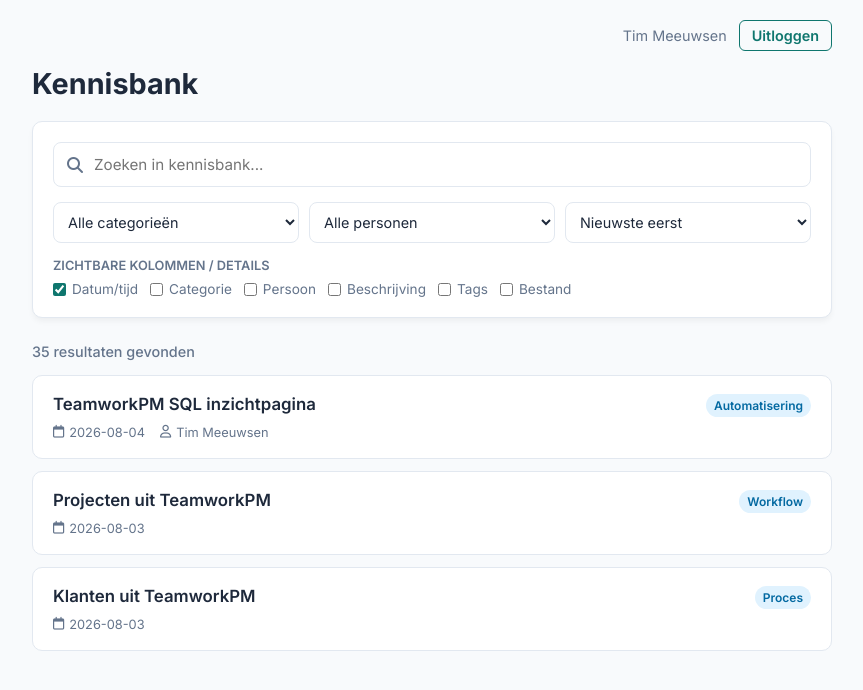
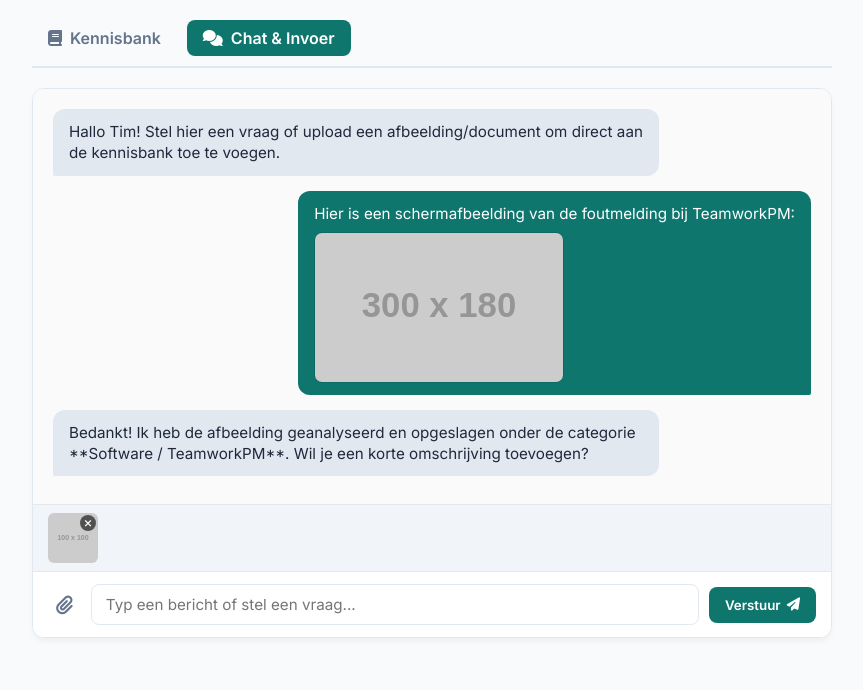
Before and after one commit to timmit147/Kennisbank, a plain HTML site: page index.html in a window 1280 px wide. Shown: the whole page, without its empty margins (208-1071 px from the left). Drawn offline with Linux system fonts and the light colour scheme; placeholder pictures from the web are drawn by us.

Commit message:
Enhance chat interface and update styles
Updated the title and modified styles for various elements in the chat interface. Added a chat input form and improved layout for better user interaction.

```diff
--- a/index.html
+++ b/index.html
@@ -3,314 +3,265 @@
 <head>
   <meta charset="UTF-8">
   <meta name="viewport" content="width=device-width, initial-scale=1.0">
-  <title>Kennisbank</title>
-  <!-- Google Fonts & FontAwesome Icons (Optioneel) -->
+  <title>Kennisbank & Chat Assistant</title>
   <link href="https://fonts.googleapis.com/css2?family=Inter:wght@400;500;600;700&display=swap" rel="stylesheet">
   <link rel="stylesheet" href="https://cdnjs.cloudflare.com/ajax/libs/font-awesome/6.4.0/css/all.min.css">
 
   <style>
     :root {
-      --primary-color: #0f766e; /* Strakke moderne groen/teal tint */
+      --primary-color: #0f766e;
       --primary-hover: #0d9488;
       --bg-color: #f8fafc;
       --card-bg: #ffffff;
       --text-main: #1e293b;
       --text-muted: #64748b;
       --border-color: #e2e8f0;
-      --radius: 10px;
+      --radius: 12px;
     }
 
-    * {
-      box-sizing: border-box;
-      margin: 0;
-      padding: 0;
-      font-family: 'Inter', sans-serif;
+    * { box-sizing: border-box; margin: 0; padding: 0; font-family: 'Inter', sans-serif; }
+    body { background-color: var(--bg-color); color: var(--text-main); padding: 20px 15px; }
+    .container { max-width: 800px; margin: 0 auto; }
+
+    /* Top Navigation Tabs */
+    .view-tabs {
+      display: flex;
+      gap: 10px;
+      margin-bottom: 20px;
+      border-bottom: 2px solid var(--border-color);
+      padding-bottom: 10px;
     }
 
-    body {
-      background-color: var(--bg-color);
-      color: var(--text-main);
-      padding: 20px 15px;
-    }
-
-    .container {
-      max-width: 800px;
-      margin: 0 auto;
-    }
-
-    /* Header & User Nav */
-    .top-bar {
+    .tab-btn {
+      background: none;
+      border: none;
+      font-size: 1rem;
+      font-weight: 600;
+      color: var(--text-muted);
+      padding: 8px 16px;
+      border-radius: 8px;
+      cursor: pointer;
       display: flex;
-      justify-content: flex-end;
       align-items: center;
-      margin-bottom: 15px;
-      font-size: 0.9rem;
-    }
-
-    .user-info {
-      color: var(--text-muted);
-      margin-right: 12px;
-    }
-
-    .btn-logout {
-      color: var(--primary-color);
-      font-weight: 600;
-      text-decoration: none;
-      padding: 6px 12px;
-      border: 1px solid var(--primary-color);
-      border-radius: 6px;
+      gap: 8px;
       transition: all 0.2s;
     }
 
-    .btn-logout:hover {
+    .tab-btn.active {
       background-color: var(--primary-color);
       color: white;
     }
 
-    h1 {
-      font-size: 1.8rem;
-      font-weight: 700;
-      margin-bottom: 20px;
+    /* Chat Section Container */
+    .chat-container {
+      background: var(--card-bg);
+      border-radius: var(--radius);
+      border: 1px solid var(--border-color);
+      box-shadow: 0 4px 6px -1px rgba(0, 0, 0, 0.05);
+      display: flex;
+      flex-direction: column;
+      height: 550px;
+      overflow: hidden;
     }
 
-    /* Filter & Zoeksectie */
-    .filter-card {
-      background: var(--card-bg);
+    /* Chat Messages Window */
+    .chat-messages {
+      flex: 1;
       padding: 20px;
-      border-radius: var(--radius);
-      box-shadow: 0 4px 6px -1px rgba(0, 0, 0, 0.05);
-      border: 1px solid var(--border-color);
-      margin-bottom: 25px;
+      overflow-y: auto;
+      display: flex;
+      flex-direction: column;
+      gap: 15px;
+      background: #fafafa;
     }
 
-    .search-box {
-      position: relative;
-      margin-bottom: 15px;
+    .message {
+      max-width: 80%;
+      padding: 12px 16px;
+      border-radius: 12px;
+      font-size: 0.95rem;
+      line-height: 1.4;
     }
 
-    .search-box i {
-      position: absolute;
-      left: 14px;
-      top: 50%;
-      transform: translateY(-50%);
-      color: var(--text-muted);
+    .message.user {
+      align-self: flex-end;
+      background-color: var(--primary-color);
+      color: white;
+      border-bottom-right-radius: 2px;
     }
 
-    .search-box input {
+    .message.bot {
+      align-self: flex-start;
+      background-color: #e2e8f0;
+      color: var(--text-main);
+      border-bottom-left-radius: 2px;
+    }
+
+    /* Afbeeldingen in chatbericht */
+    .message-image {
       width: 100%;
-      padding: 12px 12px 12px 40px;
+      max-width: 250px;
+      border-radius: 8px;
+      margin-top: 8px;
+      display: block;
+      border: 1px solid rgba(0,0,0,0.1);
+    }
+
+    /* Upload Preview Area */
+    .upload-preview {
+      display: flex;
+      gap: 10px;
+      padding: 8px 15px;
+      background: #f1f5f9;
+      border-top: 1px solid var(--border-color);
+    }
+
+    .preview-thumb {
+      position: relative;
+      width: 50px;
+      height: 50px;
+      border-radius: 6px;
+      overflow: hidden;
+    }
+
+    .preview-thumb img {
+      width: 100%;
+      height: 100%;
+      object-fit: cover;
+    }
+
+    .preview-thumb .remove-btn {
+      position: absolute;
+      top: 2px;
+      right: 2px;
+      background: rgba(0,0,0,0.6);
+      color: white;
+      border: none;
+      border-radius: 50%;
+      width: 16px;
+      height: 16px;
+      font-size: 10px;
+      cursor: pointer;
+      display: flex;
+      align-items: center;
+      justify-content: center;
+    }
+
+    /* Chat Input Form */
+    .chat-input-area {
+      padding: 12px 15px;
+      background: white;
+      border-top: 1px solid var(--border-color);
+      display: flex;
+      align-items: center;
+      gap: 10px;
+    }
+
+    .chat-input-area input[type="text"] {
+      flex: 1;
+      padding: 10px 14px;
       border: 1px solid var(--border-color);
       border-radius: 8px;
+      outline: none;
       font-size: 0.95rem;
-      outline: none;
-      transition: border-color 0.2s;
     }
 
-    .search-box input:focus {
+    .chat-input-area input[type="text"]:focus {
       border-color: var(--primary-color);
     }
 
-    .dropdown-grid {
-      display: grid;
-      grid-template-columns: repeat(auto-fit, minmax(180px, 1fr));
-      gap: 10px;
-      margin-bottom: 15px;
+    .btn-icon {
+      background: none;
+      border: none;
+      color: var(--text-muted);
+      font-size: 1.2rem;
+      cursor: pointer;
+      padding: 8px;
+      border-radius: 6px;
+      transition: background 0.2s;
     }
 
-    select {
-      width: 100%;
-      padding: 10px;
-      border: 1px solid var(--border-color);
-      border-radius: 8px;
-      background-color: white;
-      color: var(--text-main);
-      font-size: 0.9rem;
-      outline: none;
+    .btn-icon:hover {
+      background: #f1f5f9;
+      color: var(--primary-color);
     }
 
-    /* Checkbox / Toon velden opties */
-    .checkbox-title {
-      font-size: 0.8rem;
+    .btn-send {
+      background-color: var(--primary-color);
+      color: white;
+      border: none;
+      padding: 10px 16px;
+      border-radius: 8px;
       font-weight: 600;
-      color: var(--text-muted);
-      margin-bottom: 8px;
-      text-transform: uppercase;
-    }
-
-    .checkbox-group {
-      display: flex;
-      flex-wrap: wrap;
-      gap: 12px;
-    }
-
-    .checkbox-group label {
-      font-size: 0.85rem;
-      color: var(--text-muted);
+      cursor: pointer;
       display: flex;
       align-items: center;
       gap: 6px;
-      cursor: pointer;
     }
 
-    .checkbox-group input[type="checkbox"] {
-      accent-color: var(--primary-color);
+    .btn-send:hover {
+      background-color: var(--primary-hover);
     }
 
-    /* Resultaten header */
-    .results-count {
-      font-size: 0.9rem;
-      color: var(--text-muted);
-      margin-bottom: 15px;
-      font-weight: 500;
-    }
-
-    /* Kennisbank Kaarten */
-    .article-list {
-      display: flex;
-      flex-direction: column;
-      gap: 12px;
-    }
-
-    .article-card {
-      background: var(--card-bg);
-      padding: 18px 20px;
-      border-radius: var(--radius);
-      border: 1px solid var(--border-color);
-      text-decoration: none;
-      color: inherit;
-      display: block;
-      transition: transform 0.2s, box-shadow 0.2s;
-    }
-
-    .article-card:hover {
-      transform: translateY(-2px);
-      box-shadow: 0 10px 15px -3px rgba(0, 0, 0, 0.08);
-      border-color: var(--primary-hover);
-    }
-
-    .article-header {
-      display: flex;
-      justify-content: space-between;
-      align-items: flex-start;
-      gap: 10px;
-      margin-bottom: 8px;
-    }
-
-    .article-title {
-      font-size: 1.05rem;
-      font-weight: 600;
-      color: var(--text-main);
-    }
-
-    .badge {
-      background-color: #e0f2fe;
-      color: #0369a1;
-      font-size: 0.75rem;
-      font-weight: 600;
-      padding: 4px 8px;
-      border-radius: 20px;
-      white-space: nowrap;
-    }
-
-    .article-meta {
-      display: flex;
-      gap: 15px;
-      font-size: 0.8rem;
-      color: var(--text-muted);
-    }
-
-    .article-meta span {
-      display: flex;
-      align-items: center;
-      gap: 5px;
-    }
+    /* Verberg het standaard HTML-bestandsupload element */
+    #file-input { display: none; }
   </style>
 </head>
 <body>
 
   <div class="container">
 
-    <!-- Top Navigatie -->
-    <div class="top-bar">
-      <span class="user-info">Tim Meeuwsen</span>
-      <a href="#" class="btn-logout">Uitloggen</a>
+    <!-- Tab Bladen -->
+    <div class="view-tabs">
+      <button class="tab-btn"><i class="fa-solid fa-book"></i> Kennisbank</button>
+      <button class="tab-btn active"><i class="fa-solid fa-comments"></i> Chat & Invoer</button>
     </div>
 
-    <h1>Kennisbank</h1>
+    <!-- Chat Interface -->
+    <div class="chat-container">
 
-    <!-- Filter Kaart -->
-    <div class="filter-card">
-      <div class="search-box">
-        <i class="fa-solid fa-magnifying-glass"></i>
-        <input type="text" placeholder="Zoeken in kennisbank...">
+      <!-- Berichtenvenster -->
+      <div class="chat-messages">
+        <div class="message bot">
+          Hallo Tim! Stel hier een vraag of upload een afbeelding/document om direct aan de kennisbank toe te voegen.
+        </div>
+
+        <div class="message user">
+          Hier is een schermafbeelding van de foutmelding bij TeamworkPM:
+          <!-- Voorbeeld van een meegestuurde afbeelding -->
+          <img src="https://via.placeholder.com/300x180?text=Foutmelding+Screenshot" alt="Uploaded Image" class="message-image">
+        </div>
+
+        <div class="message bot">
+          Bedankt! Ik heb de afbeelding geanalyseerd en opgeslagen onder de categorie **Software / TeamworkPM**. Wil je een korte omschrijving toevoegen?
+        </div>
       </div>
 
-      <div class="dropdown-grid">
-        <select>
-          <option value="">Alle categorieën</option>
-          <option value="automatisering">Automatisering</option>
-          <option value="proces">Proces</option>
-          <option value="security">Security</option>
-          <option value="workflow">Workflow</option>
-        </select>
-
-        <select>
-          <option value="">Alle personen</option>
-        </select>
-
-        <select>
-          <option value="nieuwste">Nieuwste eerst</option>
-          <option value="oudste">Oudste eerst</option>
-        </select>
+      <!-- Preview van de geselecteerde afbeelding (optioneel via JS aan te sturen) -->
+      <div class="upload-preview">
+        <div class="preview-thumb">
+          <img src="https://via.placeholder.com/100" alt="Preview">
+          <button class="remove-btn"><i class="fa-solid fa-xmark"></i></button>
+        </div>
       </div>
 
-      <div class="checkbox-title">Zichtbare kolommen / details</div>
-      <div class="checkbox-group">
-        <label><input type="checkbox" checked> Datum/tijd</label>
-        <label><input type="checkbox"> Categorie</label>
-        <label><input type="checkbox"> Persoon</label>
-        <label><input type="checkbox"> Beschrijving</label>
-        <label><input type="checkbox"> Tags</label>
-        <label><input type="checkbox"> Bestand</label>
-      </div>
-    </div>
+      <!-- Invoer Balk -->
+      <form class="chat-input-area" onsubmit="event.preventDefault();">
+        <!-- Verborgen File Input -->
+        <input type="file" id="file-input" accept="image/*">
 
-    <!-- Resultaten teller -->
-    <div class="results-count">35 resultaten gevonden</div>
+        <!-- Bijlage / Afbeelding Knop -->
+        <button type="button" class="btn-icon" onclick="document.getElementById('file-input').click();" title="Afbeelding toevoegen">
+          <i class="fa-solid fa-paperclip"></i>
+        </button>
 
-    <!-- Lijst van resultaten (Cards) -->
-    <div class="article-list">
+        <input type="text" placeholder="Typ een bericht of stel een vraag...">
 
-      <a href="#" class="article-card">
-        <div class="article-header">
-          <div class="article-title">TeamworkPM SQL inzichtpagina</div>
-          <span class="badge">Automatisering</span>
-        </div>
-        <div class="article-meta">
-          <span><i class="fa-regular fa-calendar"></i> 2026-08-04</span>
-          <span><i class="fa-regular fa-user"></i> Tim Meeuwsen</span>
-        </div>
-      </a>
-
-      <a href="#" class="article-card">
-        <div class="article-header">
-          <div class="article-title">Projecten uit TeamworkPM</div>
-          <span class="badge">Workflow</span>
-        </div>
-        <div class="article-meta">
-          <span><i class="fa-regular fa-calendar"></i> 2026-08-03</span>
-        </div>
-      </a>
-
-      <a href="#" class="article-card">
-        <div class="article-header">
-          <div class="article-title">Klanten uit TeamworkPM</div>
-          <span class="badge">Proces</span>
-        </div>
-        <div class="article-meta">
-          <span><i class="fa-regular fa-calendar"></i> 2026-08-03</span>
-        </div>
-      </a>
+        <button type="submit" class="btn-send">
+          <span>Verstuur</span>
+          <i class="fa-solid fa-paper-plane"></i>
+        </button>
+      </form>
 
     </div>
 
```
